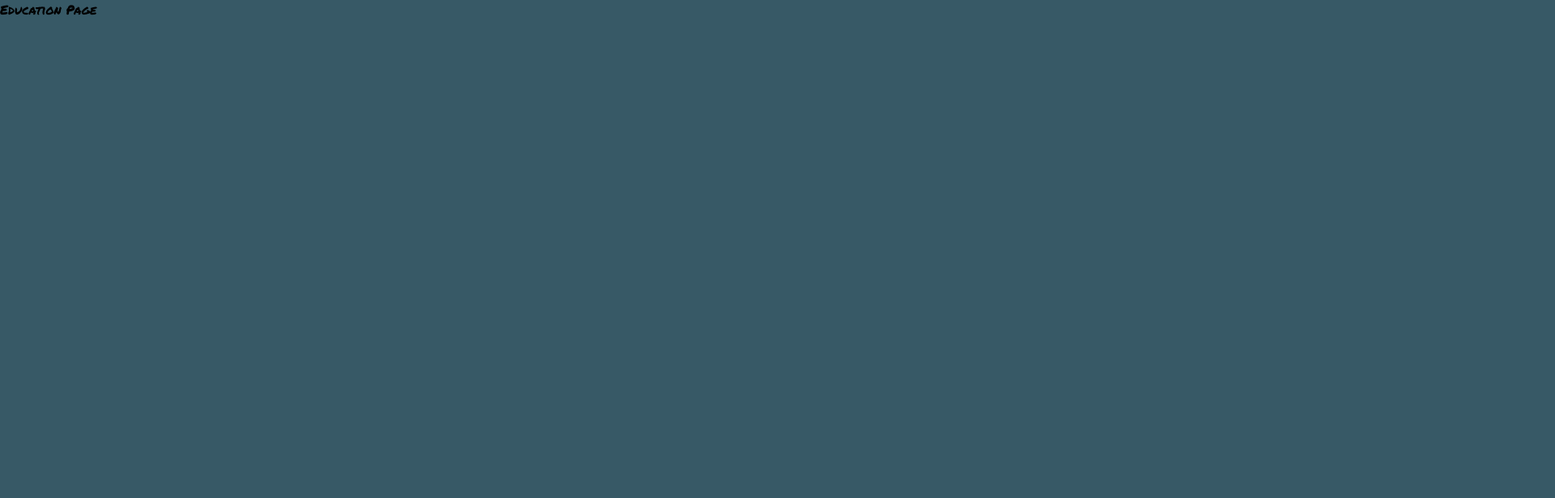
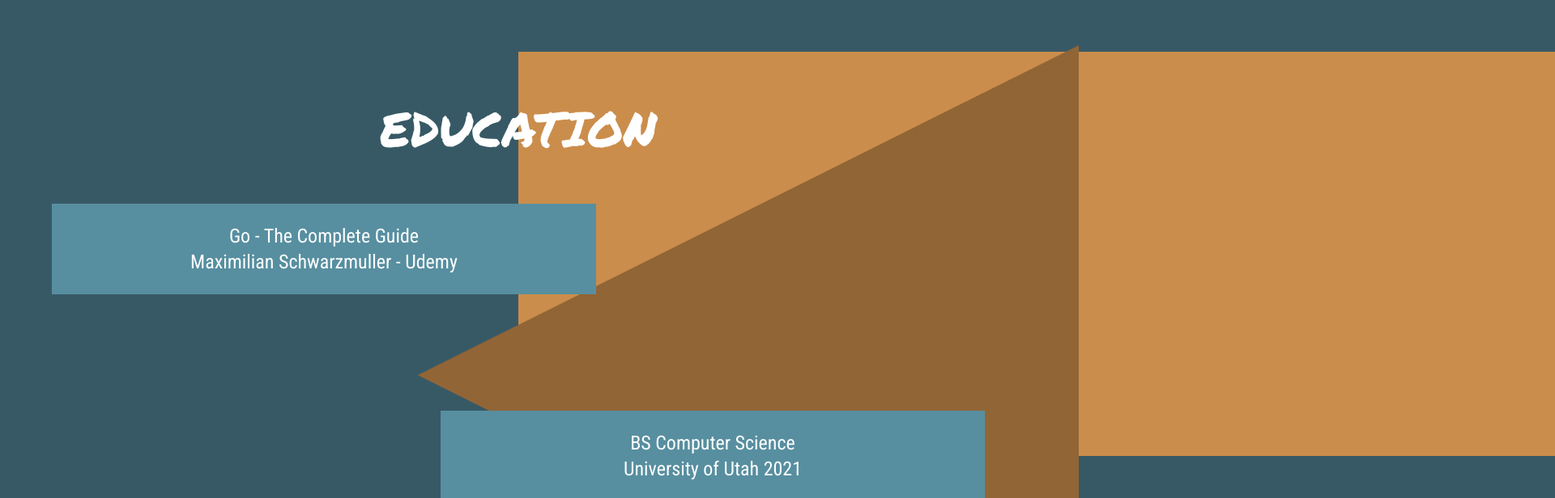
Before and after one commit to kylePerryUT/personal-website, a Next.js app: page / in a window 1280 px wide. Shown: the part 2400-3016 px from the top of the page at 81% size, 1920 px wide, since content can reach past the window. Built offline with nearby package versions, Linux system fonts and the light colour scheme; a web font is replaced by a local one.

Commit message:
feat: built educatin page

```diff
--- a/src/components/education/education.tsx
+++ b/src/components/education/education.tsx
@@ -1,8 +1,56 @@
 import { FC } from "react";
+import cx from "classnames";
 
 const Education: FC = () => {
-  // Implement your component logic here
-  return <div id="education">Education Page</div>;
+  const education = [
+    {
+      course: "Go - The Complete Guide",
+      institution: "Maximilian Schwarzmuller - Udemy",
+    },
+    {
+      course: "BS Computer Science",
+      institution: "University of Utah 2021",
+    },
+  ];
+
+  return (
+    <div
+      id="education"
+      className="flex relative flex-col min-h-screen bg-primary p-16 text-white"
+    >
+      <div className="bg-secondary-brown absolute left-1/2 w-[100%] h-[500px]" />
+      <div className="flex justify-center items-center left-1/3 h-screen absolute -rotate-90">
+        <svg
+          className="w-[1000px] h-[1000px] text-primary-brown stroke-primary-brown"
+          viewBox="0 0 100 100"
+          xmlns="http://www.w3.org/2000/svg"
+        >
+          <path d="M 50,10 90,90 10,90 z" fill="currentColor" />
+        </svg>
+      </div>
+      <div className="flex justify-center relative text-6xl my-16">
+        EDUCATION
+      </div>
+      <div className="relative flex flex-col gap-y-36">
+        {education.map((education, index) => (
+          <div
+            className={cx(
+              "w-7/12",
+              "bg-primary-blue",
+              "px-[16px]",
+              "py-[24px]",
+              "font-roboto-condensed",
+              index % 2 === 0 ? "self-start" : "self-end"
+            )}
+            key={`${education.course}_${index}`}
+          >
+            <div className="text-2xl text-center">{education.course}</div>
+            <div className="text-2xl text-center">{education.institution}</div>
+          </div>
+        ))}
+      </div>
+    </div>
+  );
 };
 
 export default Education;
```
